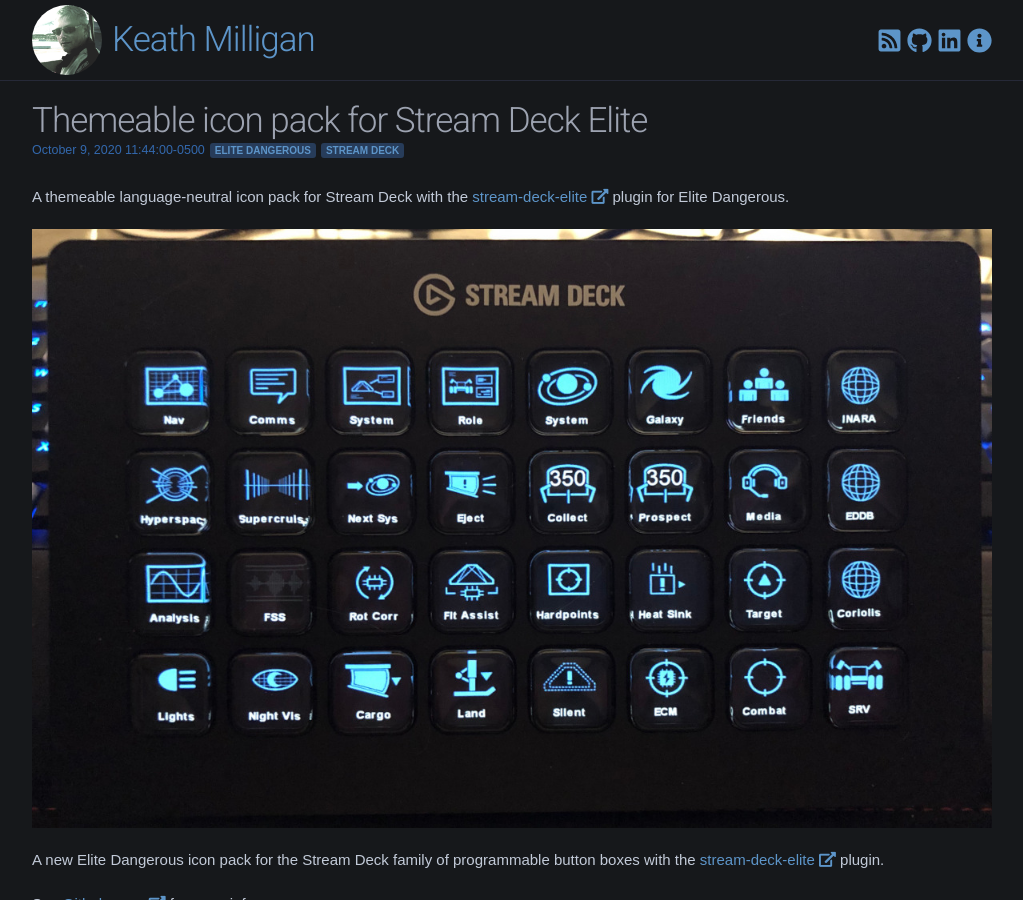
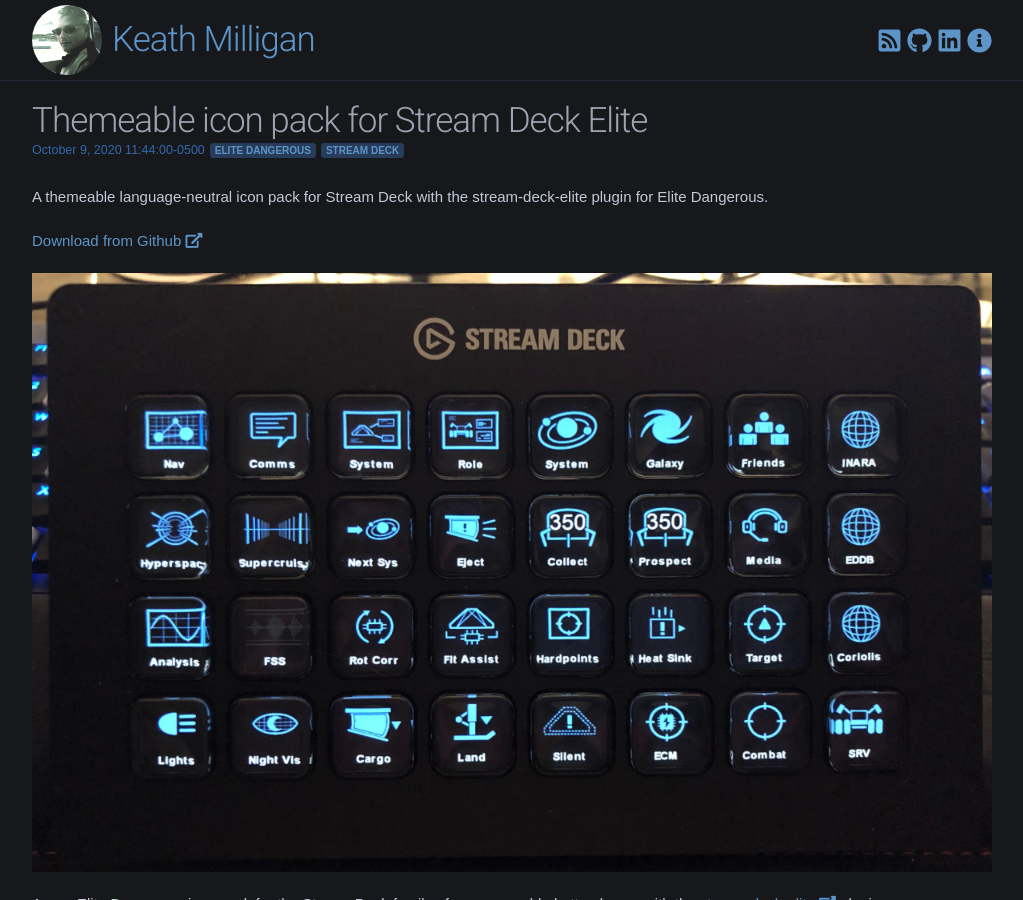
Before and after one commit to keathmilligan/keathmilligan.github.io, a Jekyll site: the page built from _posts/2020-10-09-themeable-icon-pack-for-streamdeck-elite.md, in a window 1280 px wide and 900 px high. Shown: the whole window, without its empty margins (128-1151 px from the left). Built offline with Jekyll 4.4.1, drawn with Linux system fonts in a browser that asks for light colours; comment, search, counter and statistics services are not loaded.

Commit message:
Update Stream Deck Elite icons contact sheet

```diff
--- a/_posts/2020-10-09-themeable-icon-pack-for-streamdeck-elite.md
+++ b/_posts/2020-10-09-themeable-icon-pack-for-streamdeck-elite.md
@@ -6,8 +6,9 @@
 tags: [elite dangerous, stream deck]
 featured-img: stream-deck.jpg
 ---
+A themeable language-neutral icon pack for Stream Deck with the stream-deck-elite plugin for Elite Dangerous.
 
-A themeable language-neutral icon pack for Stream Deck with the [stream-deck-elite](https://github.com/mhwlng/streamdeck-elite) plugin for Elite Dangerous.
+[Download from Github](https://github.com/Ordo-Corona-Stellarum/streamdeck-elite-icons)
 
 <!--more-->
 
```
Also changed, not shown: other parts of _posts/2020-10-09-themeable-icon-pack-for-streamdeck-elite.md (+2 -0 lines), assets/images/Sidewinder Orange.png (added).
